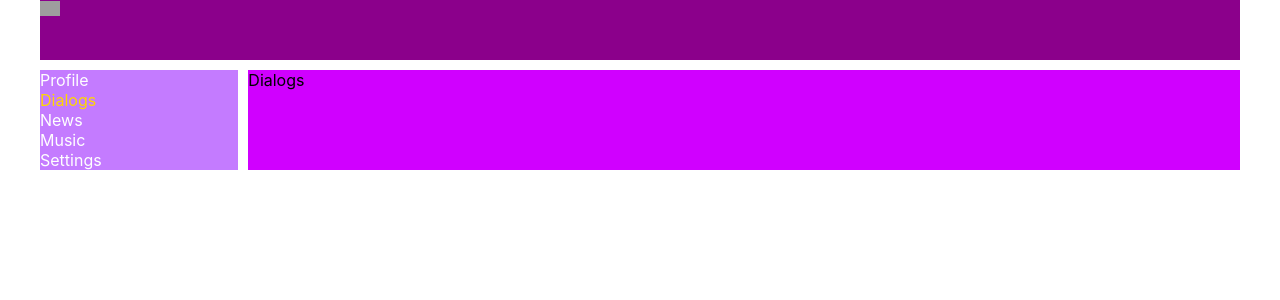
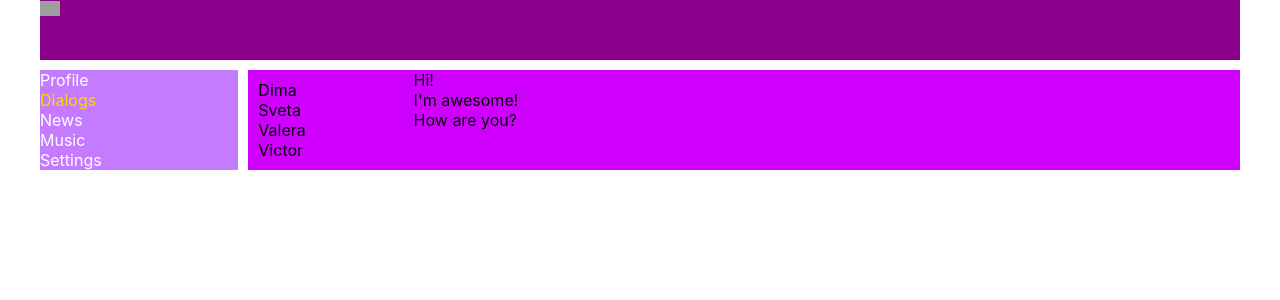
Before and after one commit to itsmeshusha/sn-ver.2, a React (Create React App) app: page /dialogs in a window 1280 px wide. Shown: the top 300 px of the page. Built offline with nearby package versions, Linux system fonts and the light colour scheme; grey boxes are pictures that could not be loaded.

Commit message:
21 - mark up Dialogs component

```diff
--- a/src/components/Dialogs/Dialogs.module.css
+++ b/src/components/Dialogs/Dialogs.module.css
@@ -0,0 +1,16 @@
+.dialogs {
+    display: grid;
+    grid-template-columns: 2fr 10fr;
+}
+.dialogsItems {
+    padding: 10px;
+}
+.dialog {
+
+}
+.messages {
+
+}
+.message {
+
+}
--- a/src/components/Dialogs/Dialogs.tsx
+++ b/src/components/Dialogs/Dialogs.tsx
@@ -3,8 +3,34 @@ import s from './Dialogs.module.css'
 
 const Dialogs = () => {
     return (
-        <div>
-            Dialogs
+        <div className={s.dialogs}>
+            <div className={s.dialogsItems}>
+                <div className={s.dialog}>
+                    Dima
+                </div>
+                <div className={s.dialog}>
+                    Sveta
+                </div>
+                <div className={s.dialog}>
+                    Valera
+                </div>
+                <div className={s.dialog}>
+                    Victor
+                </div>
+
+            </div>
+            <div className={s.messages}>
+                <div className={s.message}>
+                    Hi!
+                </div>
+                <div className={s.message}>
+                    I'm awesome!
+                </div>
+                <div className={s.message}>
+                    How are you?
+                </div>
+
+            </div>
         </div>
     )
 }
```
Also changed, not shown: 1 other file (tests, documents, lock files or other folders).
